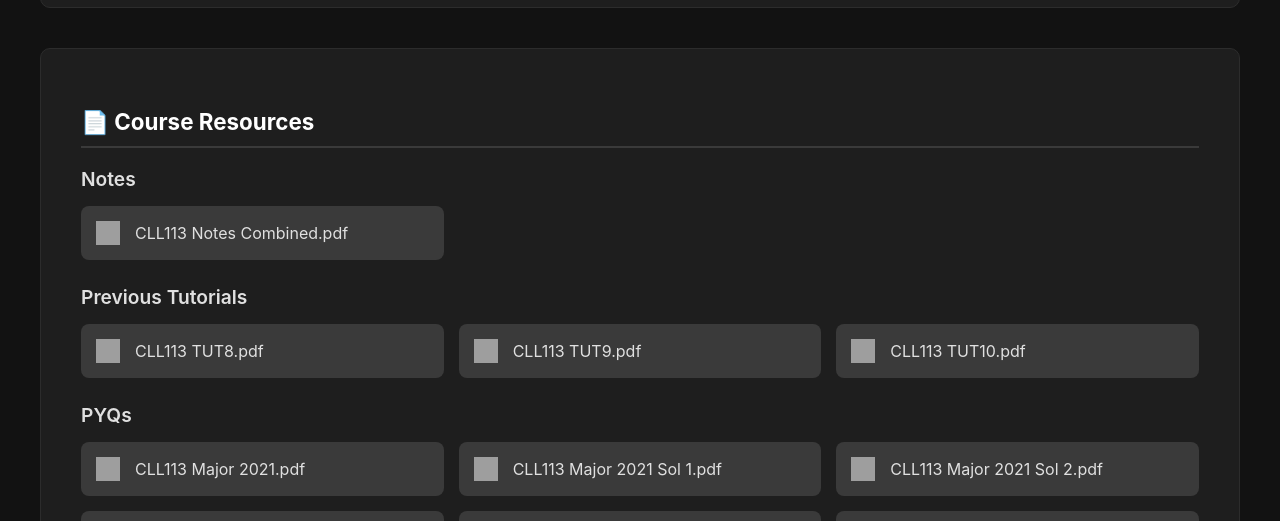
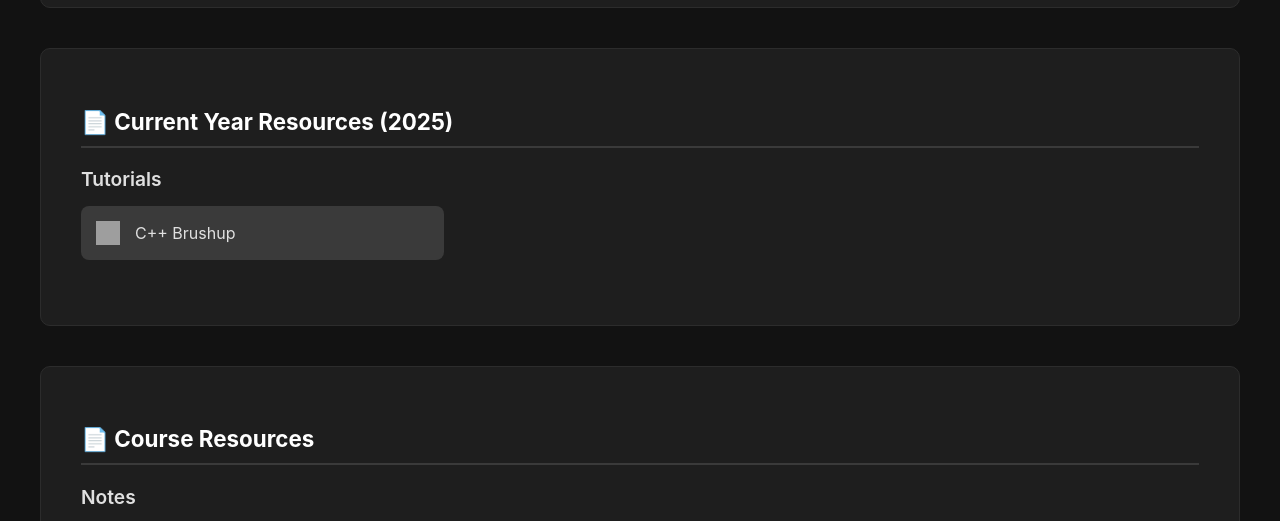
Before and after one commit to Malonic/s3, a plain HTML site: page CLL113.html in a window 1280 px wide. Shown: the part 262-783 px from the top of the page. Drawn offline with Linux system fonts and the light colour scheme; grey boxes are pictures that could not be loaded.

Commit message:
Update CLL113.html (added c++ brushup tut 2025)

```diff
--- a/CLL113.html
+++ b/CLL113.html
@@ -50,7 +50,15 @@
             <div class="course-code">CLL113</div>
             <div class="course-name">Numerical Methods</div>
         </div>
-
+         <div class="dark-card">
+            <h2 class="content-title">📄 Current Year Resources (2025)</h2>
+            <div class="document-category">
+                <h3 class="document-category-title">Tutorials</h3>
+                <div class="documents-grid">
+                    <a href="documents/CML113 CPP BRUSHUP.pdf" target="_blank" class="document-card"><img src="https://icongr.am/clarity/file.svg?size=24&color=888888" class="document-icon"><span>C++ Brushup</span></a>
+                </div>
+            </div>
+        </div>
         <div class="dark-card">
             <h2 class="content-title">📄 Course Resources</h2>
             <div class="document-category">
```
